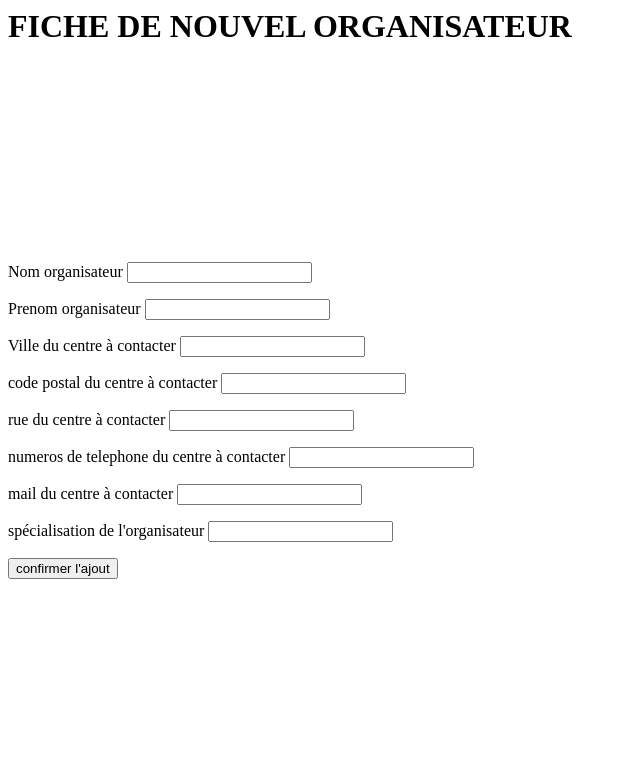
After one commit to TOULON-PromoL3-2017-2018/ProjetI63, a Flask app: page /templates/form_organisateur in a window 1280 px wide. The commit adds this page. Shown: the top 783 px of the page, without its empty margins (0-640 px from the left). Run offline with Flask 2, Linux system fonts and the light colour scheme; some libraries are stand-ins or nearby versions.

Commit message:
ajout du formulaire pour inscrire un organisateur

```diff
--- a/WEB/Voyage/Voyage.py
+++ b/WEB/Voyage/Voyage.py
@@ -21,6 +21,8 @@ def accueil():
     return flask.render_template('accueil.html')
 
 ###################################################
+###################################################
+###################################################
 
 @app.route('/templates/form_voyage', methods = ['POST','GET'])
 
@@ -42,12 +44,13 @@ def fin_voy():
 
 #les mots après le .format doibent correspondre à ceux ecrit avant le = au dessus
         query = "INSERT into VOYAGE (num_responsable, num_organisateur, \
-        type, prix, type_transport) Values ('{}', '{}', '{}', '{}', '{}');".format (
-        num_responsable, num_organisateur, type_voy, prix, t_transp)
+        type, prix, type_transport) Values (%s, %s, %s, %s, %s);"
+        # attention: data est un tuple !!
+        data = (num_responsable, num_organisateur, type_voy, prix, t_transp)
         #execute la requete et met tout dans le buffer
-        curr.execute(query)
+        curr.execute(query, data)
         #sert à mettre ce qu'il y a dans le buffer dans la table
-        conn.commit()  #mettre en commentaire jusque là
+        conn.commit()
         #affiche à l'ecran les donnees qu'on a rentre
 # Le result_... doit correspondre à celui dans le fichier perosnne.html
         return flask.render_template('finir_entrer_voyage.html',\
@@ -56,6 +59,47 @@ def fin_voy():
         result_type_transp = t_transp)
 
 ###################################################
+###################################################
+###################################################
+@app.route('/templates/form_organisateur', methods = ['Post', 'GET'])
+
+def n_orga():
+    return flask.render_template('form_organisateur.html')
+
+###################################################
+@app.route('/templates/finir_organisateur', methods = ['POST', 'GET'])
+
+def fin_orga():
+    if flask.request.method == 'POST':
+        nom = flask.request.form['nom']
+        prenom = flask.request.form['prenom']
+        ville = flask.request.form['ville']
+        code_ps = flask.request.form['c_p']
+        rue = flask.request.form['rue']
+        tel = flask.request.form['tel']
+        mail = flask.request.form['mail']
+        spe = flask.request.form['spe']
+
+        query = "INSERT into organisateur (nom, prenom, ville, code_ps, rue, tel, \
+        mail, specialisation) Values (%s, %s, %s, %s, %s, %s, %s, %s)"
+
+        data = (nom, prenom, ville, code_ps, rue, tel, mail , spe)
+        curr.execute(query, data)
+        conn.commit()
+
+        return flask.render_template('finir_organisateur.html', \
+        result_nom = nom, result_prenom = prenom, result_ville = ville, \
+        result_code_ps = code_ps, result_rue = rue, result_tel = tel, \
+        result_mail = mail, result_spe = spe)
+
+###################################################
+###################################################
+###################################################
+
+# @app.route('templates/form')
 
 if __name__ == '__main__':
     app.run(debug=True)
+
+    # SQLAlchemy
+    # initd.org/psycopg/docs/usage.html
--- a/WEB/Voyage/templates/accueil.html
+++ b/WEB/Voyage/templates/accueil.html
@@ -11,5 +11,7 @@
 
      <h1> ACCUEIL VOYAGE </h1>
 
-     <a href="/templates/form_voyage"> Commencer une nouvelle inscription </a>
+     <a href="/templates/form_voyage"> Commencer un nouveau voyage </a>
      <br/>
+     <a href="/templates/form_organisateur"> Entrer un nouvel organisateur </a>
+     <br/>
--- /dev/null
+++ b/WEB/Voyage/templates/form_organisateur.html
@@ -0,0 +1,29 @@
+<!-- Fichier formulaire pour entrer un nouvel organisateur -->
+
+<html>
+
+  <head>
+    <meta charset = "utf-8" />
+    <title> nouvel organisateur </title>
+  </head>
+
+  <body>
+
+    <h1> FICHE DE NOUVEL ORGANISATEUR </h1>
+
+    <br/><br/><br/><br/><br/><br/><br/><br/><br/><br/>
+
+    <form action = "http://localhost:5000/templates/finir_organisateur" method = "POST">
+      <p> Nom organisateur <input type = "text" name = "nom" /> </p>
+      <p> Prenom organisateur <input type = "text" name = "prenom" /> </p>
+      <p> Ville du centre à contacter <input type = "text" name = "ville" /> </p>
+      <p> code postal du centre à contacter <input type = "text" name = "c_p" /> </p>
+      <p> rue du centre à contacter <input type = "text" name = "rue" /> </p>
+      <p> numeros de telephone du centre à contacter <input type = "text" name = "tel" /> </p>
+      <p> mail du centre à contacter <input type = "text" name = "mail" /> </p>
+      <p> spécialisation de l'organisateur <input type = "text" name = "spe" /> </p>
+      <p> <input type = "submit" value = "confirmer l'ajout" /> </p>
+    </form>
+
+  </body>
+</html>
```
Also changed, not shown: WEB/Voyage/templates/donnees_organisateur.html (added, +11 -0 lines), WEB/Voyage/templates/finir_organisateur.html (added, +19 -0 lines).
